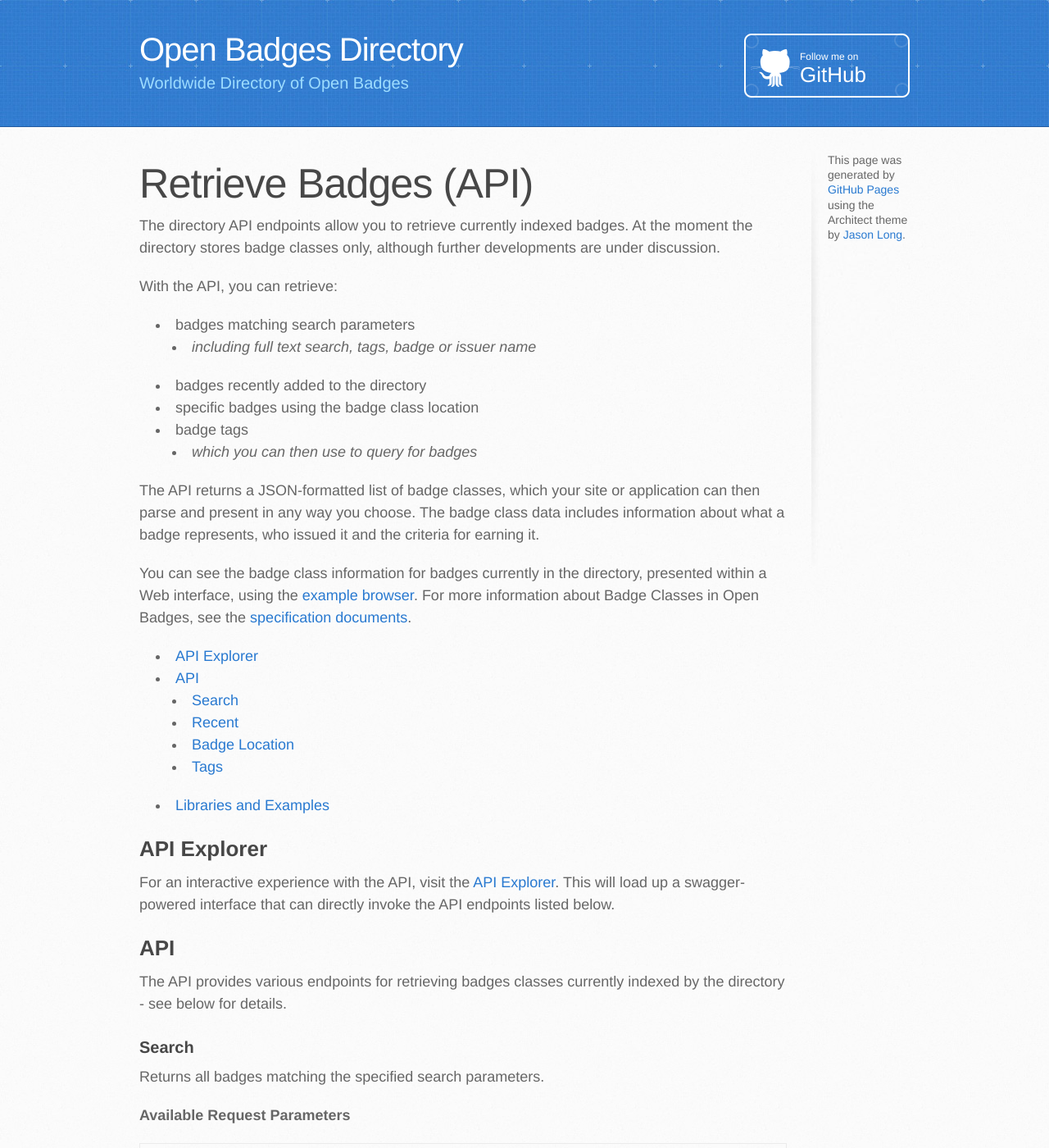
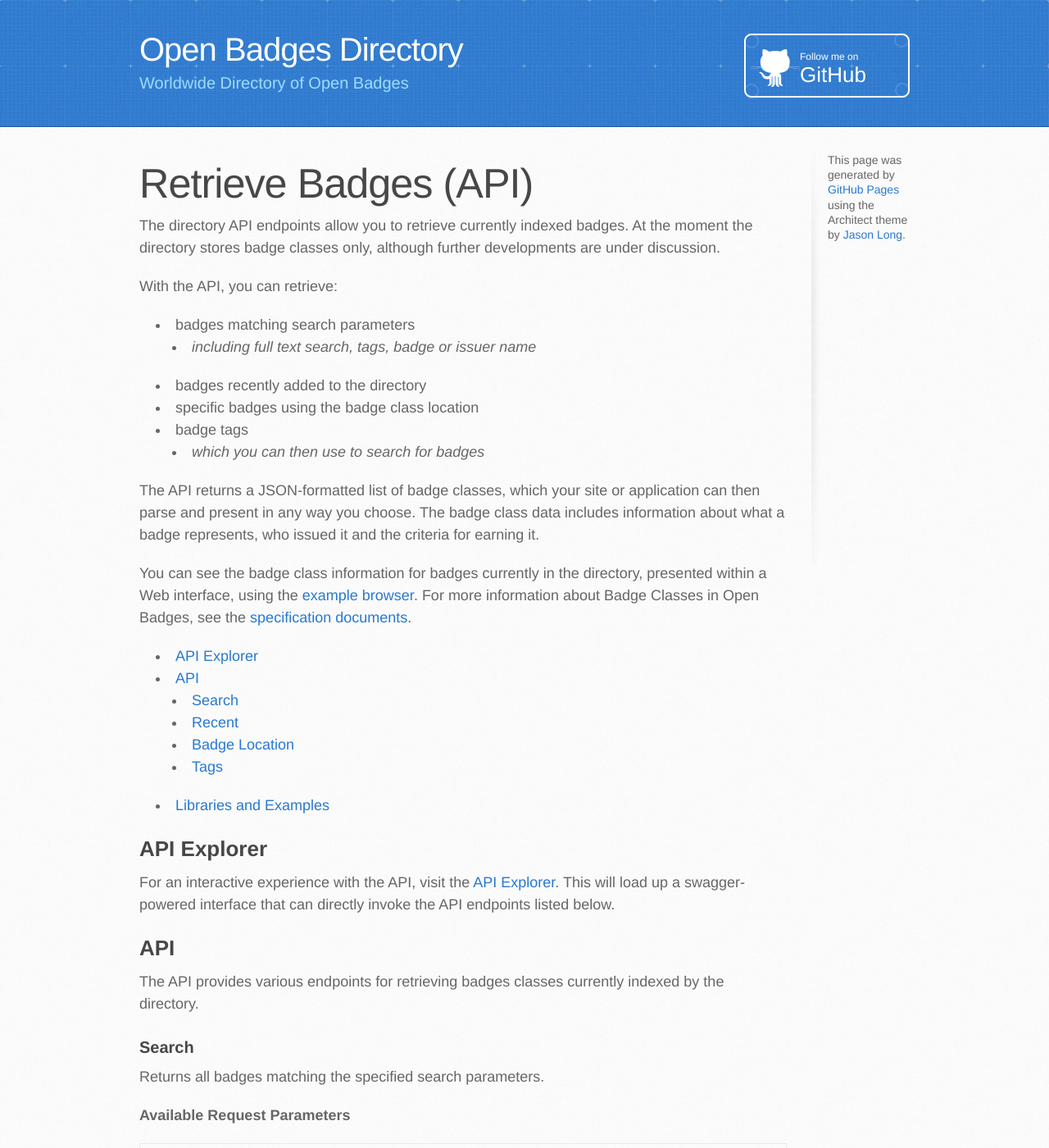
Before and after one commit to OpenWorksGroup/openbadges-directory, a Jekyll site: the page built from directory-api.markdown, in a window 1280 px wide and 1400 px high. Shown: the whole window at 82% size. Built offline with Jekyll 4.4.1, drawn with Linux system fonts in a browser that asks for light colours; Markdown is read by kramdown in place of the engine named in the settings.

Commit message:
Update directory-api.markdown

```diff
--- a/directory-api.markdown
+++ b/directory-api.markdown
@@ -13,7 +13,7 @@
 * badges recently added to the directory
 * specific badges using the badge class location
 * badge tags
-	* _which you can then use to query for badges_
+	* _which you can then use to search for badges_
 
 The API returns a JSON-formatted list of badge classes, which your site or application can then parse and present in any way you choose. The badge class data includes information about what a badge represents, who issued it and the criteria for earning it.
 
@@ -33,18 +33,15 @@
 
 For an interactive experience with the API, visit the [API Explorer](http://test-openbadges-directory.herokuapp.com/developers/api-explorer#!/search/search). This will load up a swagger-powered interface that can directly invoke the API endpoints listed below.
 
-
 <a name="api"></a>
 ## API
 
-The API provides various endpoints for retrieving badges classes currently indexed by the directory - see below for details.
-
+The API provides various endpoints for retrieving badges classes currently indexed by the directory.
 
 <a name="search"></a>
 ### Search
 
 Returns all badges matching the specified search parameters.
-
 
 __Available Request Parameters__
 
@@ -57,22 +54,15 @@
 | &nbsp;`limit`&nbsp; | &nbsp;_integer_&nbsp; | &nbsp;how many results to return&nbsp; |
 | &nbsp;`page`&nbsp; | &nbsp;_integer_&nbsp; | &nbsp;page of results to return&nbsp; |
 
-
 ___At least one search parameter is required.___
 
-
-
 __Expected Request__
-
 
 {% highlight text %}
 /search?q=text-to-find&tags=tag1,tag2&name=badge-name&issuer=issuer-name
 {% endhighlight %}
 
-
-
 __Example Requests__
-
 
 {% highlight text %}
 /search?q=maker
@@ -82,10 +72,7 @@
 /search?q=delegate&issuer=achievery
 {% endhighlight %}
 
-
-
 __Expected Response__
-
 
 JSON-structured array of badge classes matching the search parameters, or an empty array if no matching badges are returned.
 
@@ -129,10 +116,7 @@
 }
 {% endhighlight %}
 
-
-
 __Response Structure__
-
 
 * data `[ ]`
 	* name
@@ -152,10 +136,7 @@
 	* issuerResolved
 		* name
 
-
-
 __Potential Errors__
-
 
 {% highlight json %}
 {
@@ -164,32 +145,22 @@
 }
 {% endhighlight %}
 
-
 <a name="recent"></a>
 ### Recent
 
 Returns all recently indexed badges.
 
-
-
 __Available Request Parameters__
-
 
 ___NONE___
 
-
-
 __Expected Request__
-
 
 {% highlight text %}
 /recent
 {% endhighlight %}
 
-
-
 __Expected Response__
-
 
 JSON-structured array of badge classes recently indexed by the directory.
 
@@ -233,10 +204,7 @@
 }
 {% endhighlight %}
 
-
-
 __Response Structure__
-
 
 * data `[ ]`
 	* name
@@ -256,41 +224,26 @@
 	* issuerResolved
 		* name
 
-
-
 __Potential Errors__
 
-
 ___NONE___
-
-
-
 
 <a name="badge-location"></a>
 ### Badge Location
 
 Returns a specific badge class, based on its location URL (encoded).
 
-
-
 __Available Request Parameters__
-
 
 ___NONE___
 
-
-
 __Expected Request__
-
 
 {% highlight text %}
 /http%3A%2F%2Fissuersite.com%2Fbadgeclass
 {% endhighlight %}
 
-
-
 __Expected Response__
-
 
 JSON-structured object containing requested badge class.
 
@@ -326,10 +279,7 @@
 }
 {% endhighlight %}
 
-
-
 __Response Structure__
-
 
 * data
 	* name
@@ -349,10 +299,7 @@
 	* issuerResolved
 		* name
 
-
-
 __Potential Errors__
-
 
 {% highlight json %}
 {
@@ -361,9 +308,6 @@
 }
 {% endhighlight %}
 
-
-
-
 <a name="tags"></a>
 ### Tags
 
@@ -371,31 +315,21 @@
 
 ___You can use the tag information to carry out [search](#search) queries.___
 
-
-
 __Available Request Parameters__
-
 
 | &nbsp;__Parameter__&nbsp; | &nbsp;__Type__&nbsp; | &nbsp;__Description__&nbsp; |
 | :------------ | :------- | :-------------- |
 | &nbsp;`limit`&nbsp; | &nbsp;_integer_&nbsp; | &nbsp;how many results to return&nbsp; |
 
-
 ___Parameter not required.___
 
-
-
 __Expected Request__
-
 
 {% highlight text %}
 /tags?limit=10
 {% endhighlight %}
 
-
-
 __Expected Response__
-
 
 JSON-structured array of badge tags together with the number of times each tag is used by badges currently in the directory.
 
@@ -416,23 +350,14 @@
 }
 {% endhighlight %}
 
-
-
 __Response Structure__
-
 
 * data
 	* tag name : number of occurrences
 
-
-
 __Potential Errors__
 
-
 ___NONE___
-
-
-
 
 <a name="libraries-and-examples"></a>
 ## Libraries and Examples
```
